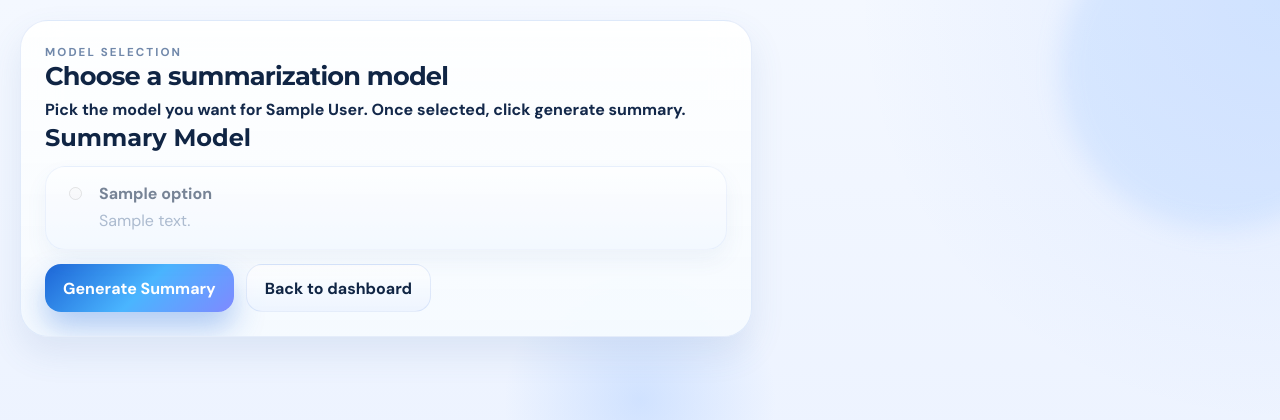
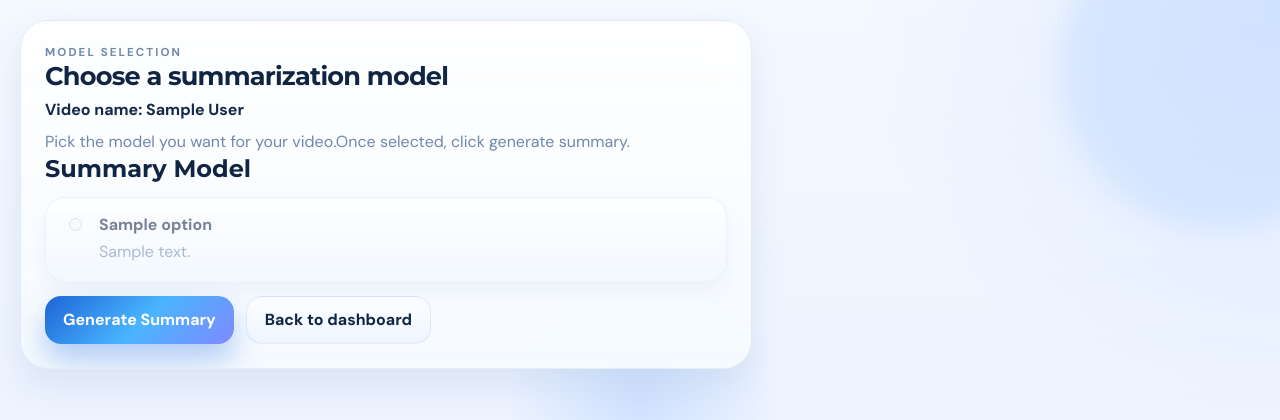
Before and after one commit to varad42/AIVTOBS, a Flask app: template templates/select_model.html in a window 1280 px wide. Shown: the top 420 px of the page. Run offline with Flask 3, Linux system fonts and the light colour scheme; the template is opened without the code that fills it: most values are stand-ins (such as "Sample title", 1, 10 or a date in 2020).

Commit message:
specified video name

```diff
--- a/templates/select_model.html
+++ b/templates/select_model.html
@@ -7,7 +7,8 @@
     <div class="content-panel">
         <p class="auth-eyebrow">Model selection</p>
         <h1 class="section-title">Choose a summarization model</h1>
-        <p class="section-subtitle select-model-subtitle">Pick the model you want for <strong>{{ job.get("display_name") or job.get("job_slug", job.job_id) }}</strong>. Once selected, click generate summary.</p>
+        <p class="section-subtitle select-model-subtitle">Video name: <strong>{{ job.get("display_name") or job.get("job_slug", job.job_id) }}</strong></p>
+        <p class="section-subtitle">Pick the model you want for your video.Once selected, click generate summary.</p>
 
         <form method="POST" class="surface-form">
             <div>
```
